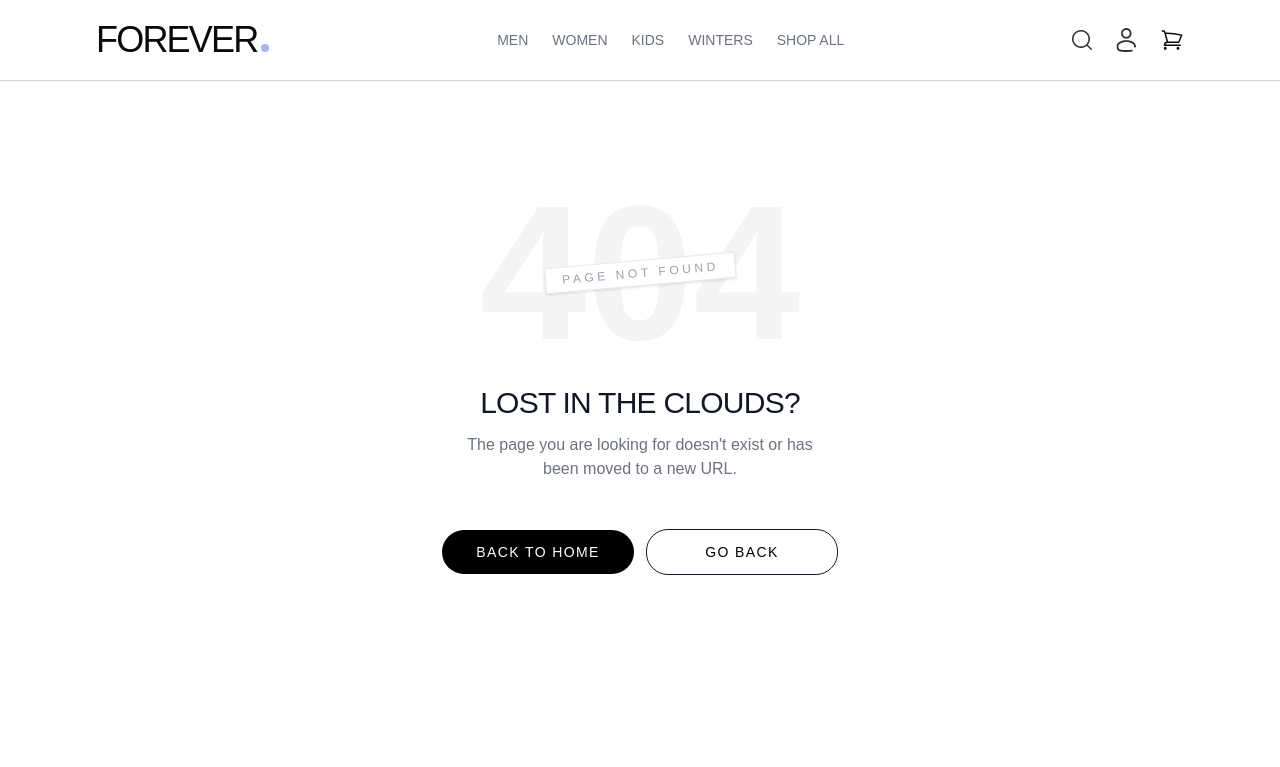
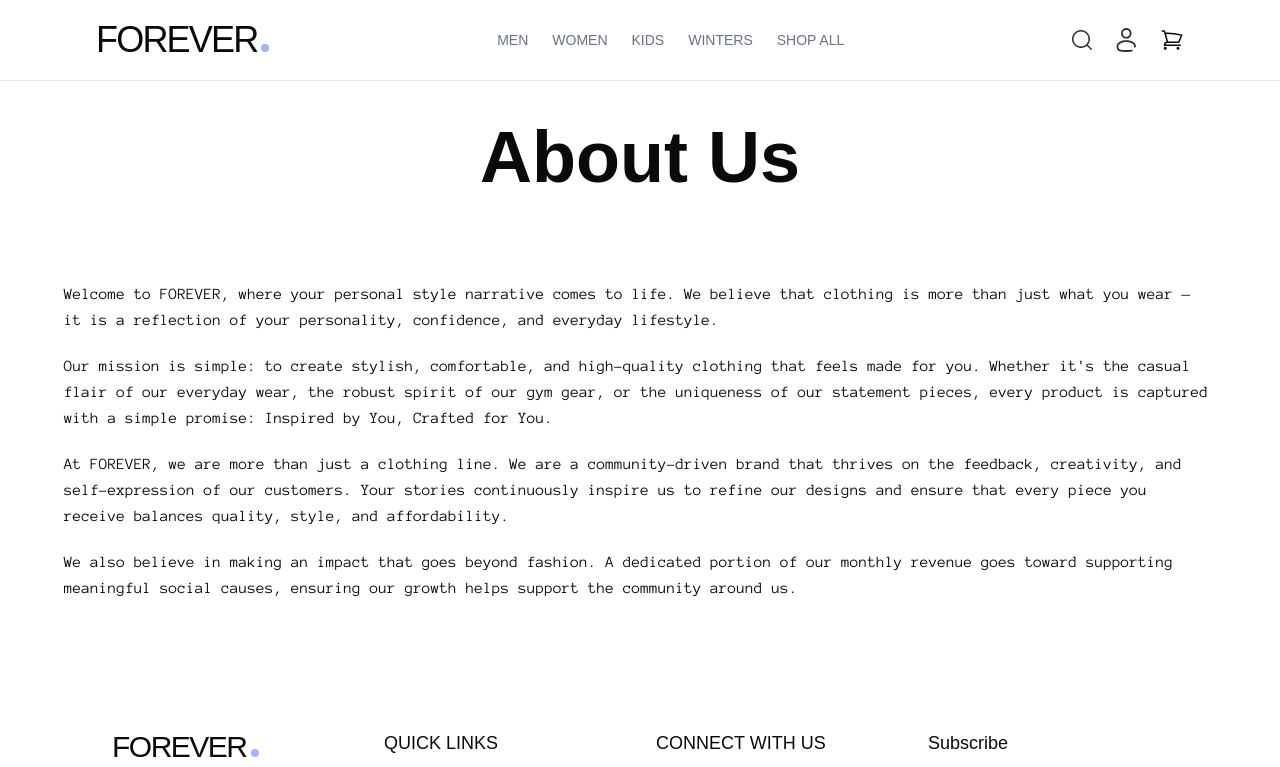
Before and after one commit to himanshu-mawari/ecommerce-frontend, a React (Vite) app: page /about-us in a window 1280 px wide. Shown: the top 767 px of the page. Built offline with nearby package versions, Linux system fonts and the light colour scheme; no server answers; a web font is replaced by a local one.

Commit message:
feat: added about-us page

```diff
--- a/src/App.css
+++ b/src/App.css
@@ -5,6 +5,7 @@
 @import url('https://fonts.googleapis.com/css2?family=Geist:wght@100..900&display=swap');
 @import url('https://fonts.googleapis.com/css2?family=Saira+Stencil:ital,wght@0,100..900;1,100..900&display=swap');
 @import url('https://fonts.googleapis.com/css2?family=Montserrat:ital,wght@0,100..900;1,100..900&display=swap');
+@import url('https://fonts.googleapis.com/css2?family=Anonymous+Pro:ital,wght@0,400;0,700;1,400;1,700&display=swap');
 @import "tailwindcss";
 @import "tw-animate-css";
 @import "shadcn/tailwind.css";
@@ -71,6 +72,9 @@
   font-family: "Montserrat", sans-serif;
 }
 
+.anonymous-pro-regular {
+  font-family: "Anonymous Pro", monospace;
+}
 
 
 @theme inline {
--- a/src/App.jsx
+++ b/src/App.jsx
@@ -30,6 +30,7 @@ import AdminProductPage from "./pages/AdminProduct.jsx";
 import AdminProductForm from "./pages/AdminProductForm.jsx";
 import AdminOrder from "./pages/AdminOrder.jsx";
 import AdminOrderDetail from "./pages/AdminOrderDetail.jsx";
+import Aboutus from "./pages/Aboutus.jsx";
 
 const router = createBrowserRouter([
   {
@@ -53,6 +54,7 @@ const router = createBrowserRouter([
       { path: "/order-success/:orderId", element: <OrderSuccess /> },
       { path: "/orders", element: <Order /> },
       { path: "/orders/:orderId", element: <OrderDetail /> },
+      { path: "/about-us", element: <Aboutus /> },
       { path: "*", element: <Error /> },
     ],
   },
--- a/src/components/Footer.jsx
+++ b/src/components/Footer.jsx
@@ -1,3 +1,4 @@
+import { Link } from "react-router-dom";
 const Footer = () => {
   const linkStyle = "relative w-fit cursor-pointer group hover:text-black pb-1";
   const underlineStyle =
@@ -41,8 +42,10 @@ const Footer = () => {
             </h1>
             <ul className="text-sm text-gray-600 flex flex-col gap-2">
               <li className={linkStyle}>
+              <Link to="/about-us">
                 About Us
                 <span className={underlineStyle}></span>
+              </Link>
               </li>
               <li className={linkStyle}>
                 Contact Us
--- /dev/null
+++ b/src/pages/Aboutus.jsx
@@ -0,0 +1,45 @@
+import React from "react";
+
+const Aboutus = () => {
+  return (
+    <div className="px-4 md:px-12 lg:px-16 border-t lg:mb-4 xl:mb-12">
+      <div >
+        <h1 className="text-5xl text-center md:text-6xl lg:text-7xl  font-semibold xl:font-bold pt-8 lg:pt-10 lg:pb-6  pb-8">
+          About Us
+        </h1>
+      </div>
+      <div className="anonymous-pro-regular py-4 md:py-10 lg:pt-16 lg:pb-0 space-y-5 leading-relaxed">
+        <p>
+          Welcome to FOREVER, where your personal style narrative comes to
+          life. We believe that clothing is more than just what you wear — it is
+          a reflection of your personality, confidence, and everyday lifestyle.
+        </p>
+
+        <p>
+          Our mission is simple: to create stylish, comfortable, and
+          high-quality clothing that feels made for you. Whether it's the
+          casual flair of our everyday wear, the robust spirit of our gym gear,
+          or the uniqueness of our statement pieces, every product is captured
+          with a simple promise: Inspired by You, Crafted for You.
+        </p>
+
+        <p>
+          At FOREVER, we are more than just a clothing line. We are a
+          community-driven brand that thrives on the feedback, creativity, and
+          self-expression of our customers. Your stories continuously inspire us
+          to refine our designs and ensure that every piece you receive balances
+          quality, style, and affordability.
+        </p>
+
+        <p>
+          We also believe in making an impact that goes beyond fashion. A
+          dedicated portion of our monthly revenue goes toward supporting
+          meaningful social causes, ensuring our growth helps support the
+          community around us.
+        </p>
+      </div>
+    </div>
+  );
+};
+
+export default Aboutus;
```
